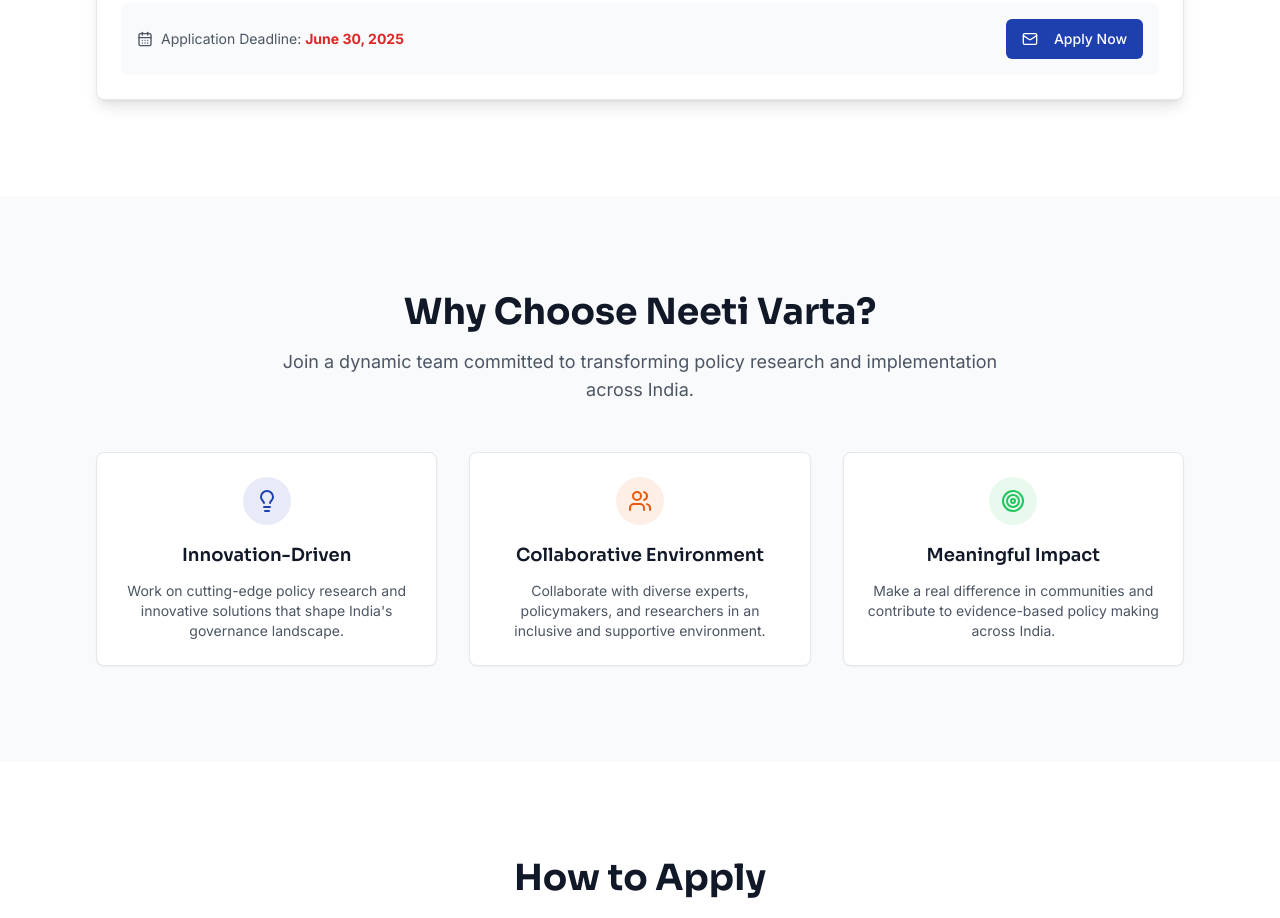
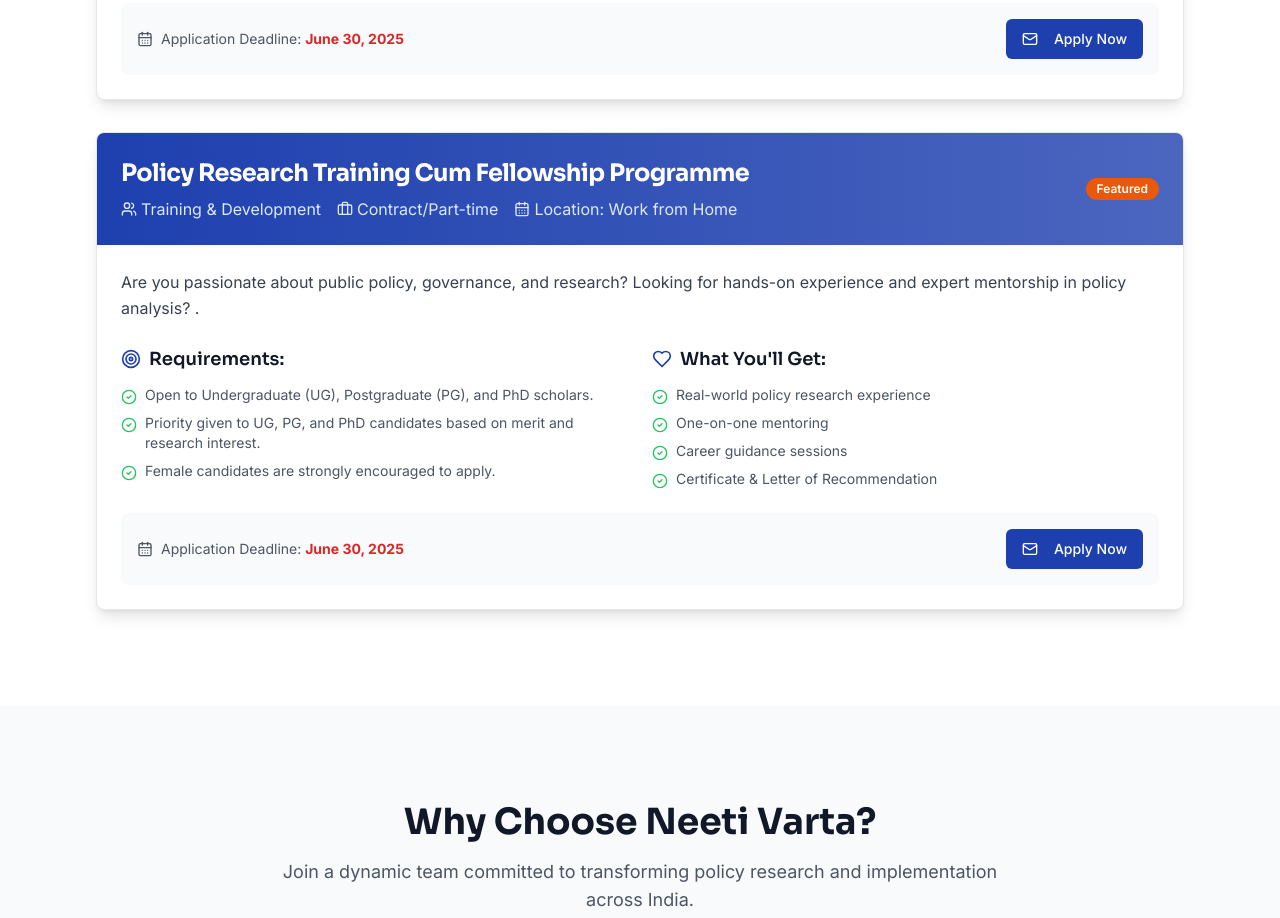
Before and after one commit to kanakk365/NeetiVarta, a Next.js app: page /careers in a window 1280 px wide. Shown: the part 1620-2538 px from the top of the page. Built offline with nearby package versions, Linux system fonts and the light colour scheme.

Commit message:
added new links and data

```diff
--- a/app/careers/page.tsx
+++ b/app/careers/page.tsx
@@ -65,7 +65,31 @@ const jobOpenings = [
       "Career guidance sessions ",
       "Certificate & Letter of Recommendation",
     ],
-    applyEmail: "neetivarta.learning@gmail.com",
+    applyEmail: "https://forms.gle/UTeTiouaUEVV5gNZ7",
+  },
+  {
+    id: "3",
+    title: "Policy Research Training Cum Fellowship Programme",
+    department: "Training & Development",
+    type: "Contract/Part-time",
+    location: "Work from Home",
+    deadline: "30 June 2025",
+    isActive: true,
+    featured: true,
+    description:
+      "Are you passionate about public policy, governance, and research? Looking for hands-on experience and expert mentorship in policy analysis? .",
+    requirements: [
+      "Open to Undergraduate (UG), Postgraduate (PG), and PhD scholars. ",
+      "Priority given to UG, PG, and PhD candidates based on merit and research interest. ",
+      "Female candidates are strongly encouraged to apply.",
+    ],
+    benefits: [
+      "Real-world policy research experience",
+      "One-on-one mentoring",
+      "Career guidance sessions ",
+      "Certificate & Letter of Recommendation",
+    ],
+    applyEmail: "https://forms.gle/Vyt4fxnxZNUsx5re7",
   },
 ];
 
@@ -217,7 +241,7 @@ export default function CareersPage() {
                           className="bg-brand-blue hover:bg-brand-blue/90 text-white"
                         >
                           <Link
-                            href={`mailto:${job.applyEmail}?subject=Application for ${job.title}`}
+                            href={`${job.applyEmail}`}
                           >
                             <Mail className="w-4 h-4 mr-2" />
                             Apply Now
```
